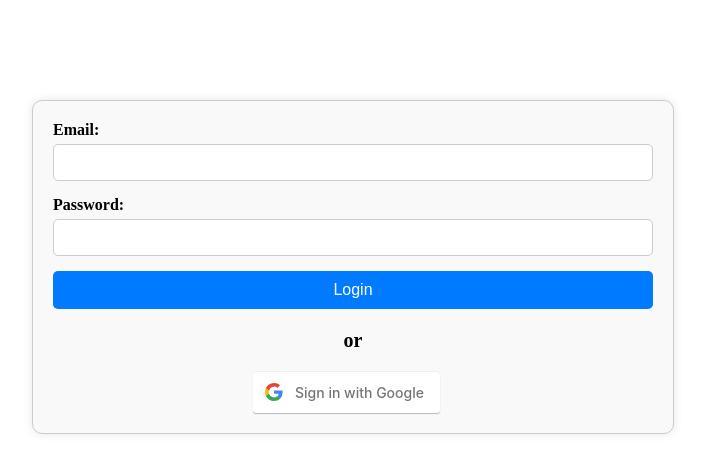
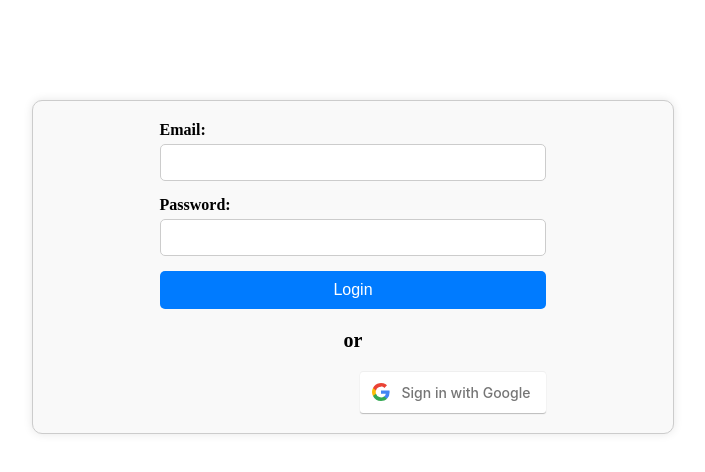
Before and after one commit to rubsuadav/angular-firebase-project, an Angular app: page /login in a window 1280 px wide. Shown: the top 472 px of the page, without its empty margins (287-992 px from the left). Built offline with nearby package versions, Linux system fonts and the light colour scheme; no server answers.

Commit message:
Enhance login and registration page styles for improved layout and alignment

```diff
--- a/src/app/pages/login/login.component.css
+++ b/src/app/pages/login/login.component.css
@@ -7,6 +7,10 @@
   background-color: #f9f9f9;
   box-shadow: 0 0 10px rgba(0, 0, 0, 0.1);
   margin-top: 100px;
+  margin-bottom: 100px;
+  display: grid;
+  align-items: center;
+  justify-content: center;
 }
 
 .form-group {
--- a/src/app/pages/register/register.component.css
+++ b/src/app/pages/register/register.component.css
@@ -7,10 +7,15 @@
   background-color: #f9f9f9;
   box-shadow: 0 0 10px rgba(0, 0, 0, 0.1);
   margin-top: 100px;
+  margin-bottom: 100px;
+  display: grid;
+  align-items: center;
+  justify-content: center;
 }
 
 .form-group {
   margin-bottom: 15px;
+  width: 400px;
 }
 
 label {
```
